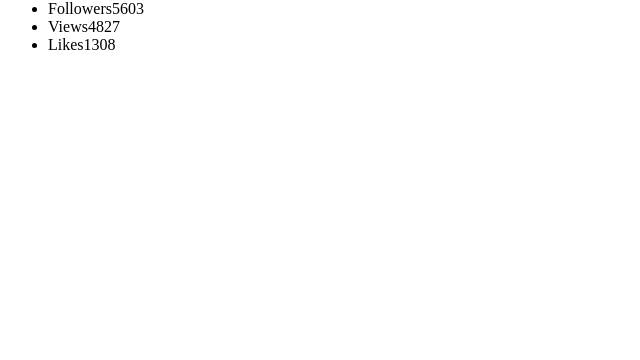
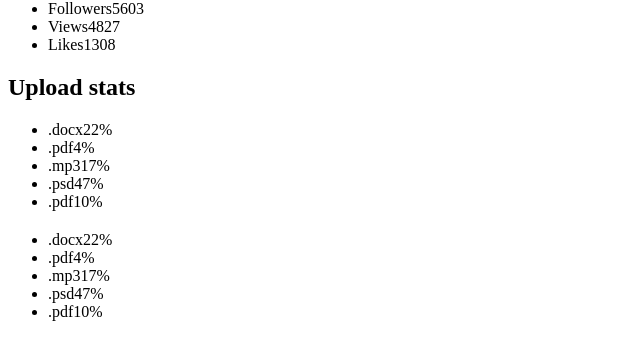
Before and after one commit to Nataliia333/goit-react-hw-01-components, a React (Create React App) app: page / in a window 1280 px wide. Shown: the part 430-790 px from the top of the page, without its empty margins (0-640 px from the left). Built offline with nearby package versions, Linux system fonts and the light colour scheme.

Commit message:
task-2 Statistics

```diff
--- a/src/App.js
+++ b/src/App.js
@@ -1,7 +1,9 @@
 import React from 'react';
 import Profile from './components/Profile/Profile';
+import Statistics from './components/Statistics/Statistics';
 
 import user from './components/Profile/user.json';
+import statisticalData from './components/Statistics/statistical-data.json';
 
 const App = () => {
   return (
@@ -13,6 +15,9 @@
         avatar={user.avatar}
         stats={user.stats}
       />
+
+      <Statistics title="Upload stats" stats={statisticalData} />
+      <Statistics stats={statisticalData} />
     </div>
   );
 };
--- /dev/null
+++ b/src/components/Statistics/Statistics.js
@@ -0,0 +1,35 @@
+import React from 'react';
+import PropTypes from 'prop-types';
+
+const Statistics = ({ title, stats }) => {
+  return (
+    <section className="statistics">
+      <h2 className="title">{title}</h2>
+
+      <ul className="stat-list">
+        {stats.map(({ label, percentage }) => (
+          <li className="item">
+            <span className="label">{label}</span>
+            <span className="percentage">{percentage}%</span>
+          </li>
+        ))}
+      </ul>
+    </section>
+  );
+};
+
+Statistics.defaultProps = {
+  title: '',
+};
+
+Statistics.propTypes = {
+  title: PropTypes.string,
+  stats: PropTypes.arrayOf(
+    PropTypes.shape({
+      label: PropTypes.string.isRequired,
+      percentage: PropTypes.number.isRequired,
+    }),
+  ).isRequired,
+};
+
+export default Statistics;
--- /dev/null
+++ b/src/components/Statistics/statistical-data.json
@@ -0,0 +1,7 @@
+[
+  { "id": "id-1", "label": ".docx", "percentage": 22 },
+  { "id": "id-2", "label": ".pdf", "percentage": 4 },
+  { "id": "id-3", "label": ".mp3", "percentage": 17 },
+  { "id": "id-4", "label": ".psd", "percentage": 47 },
+  { "id": "id-5", "label": ".pdf", "percentage": 10 }
+]
```
